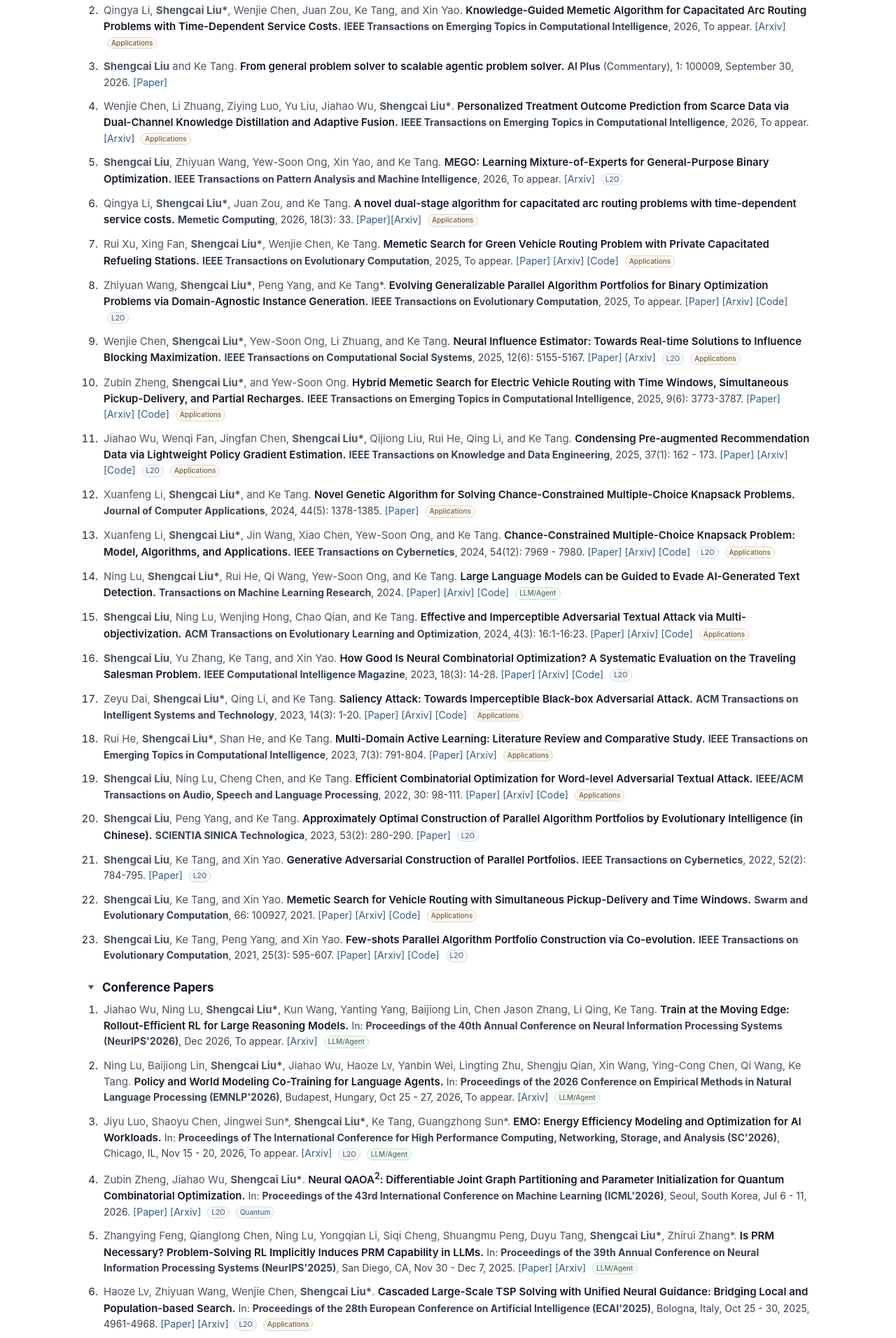
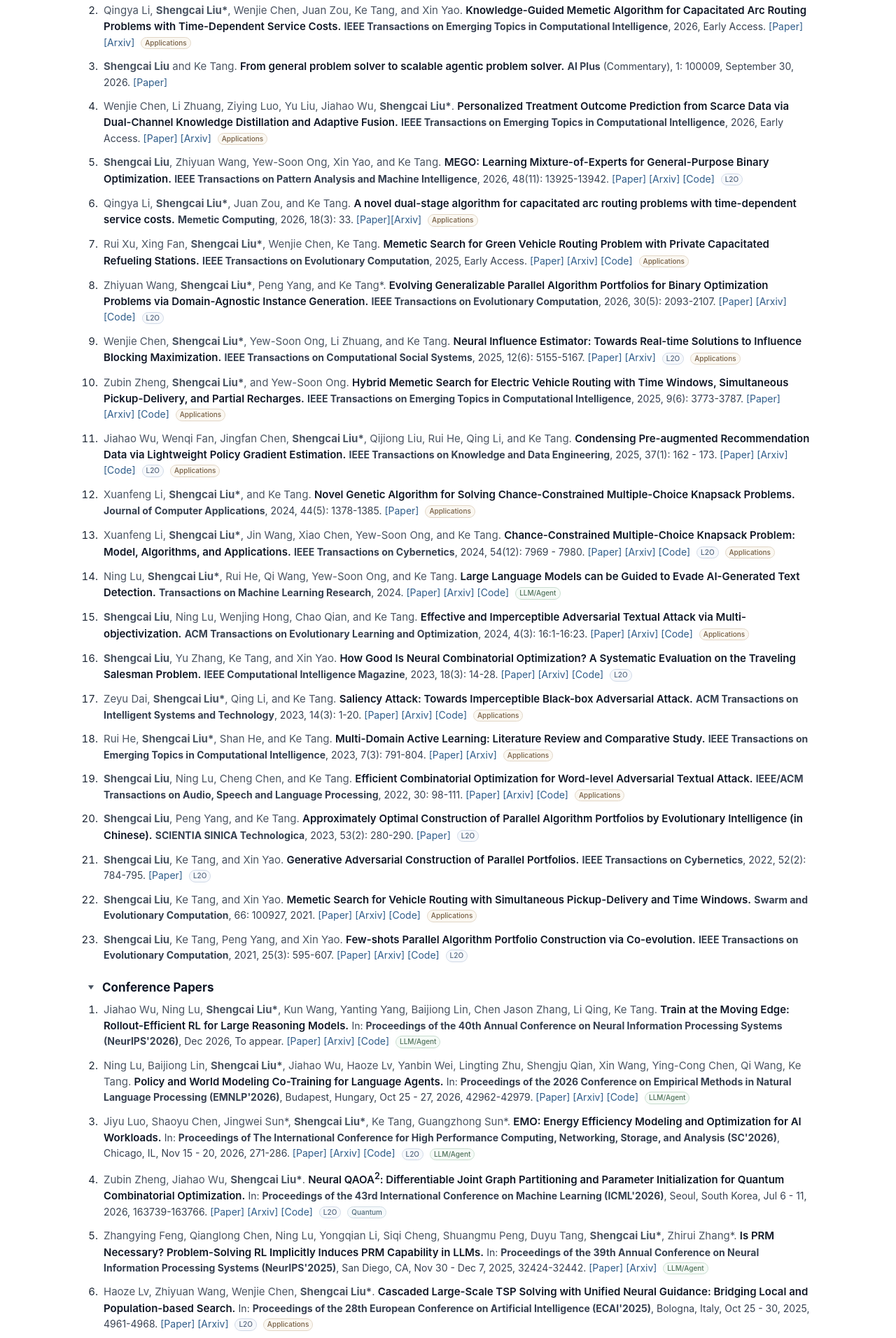
Before and after one commit to senshineL/senshinel.github.io, a plain HTML site: page index.html in a window 1280 px wide. Shown: the part 2296-4208 px from the top of the page at 70% size. Drawn offline with Linux system fonts and the light colour scheme; some packages are replaced by stand-ins of ours; a script that the page names is missing.

Commit message:
update paper details

```diff
--- a/index.html
+++ b/index.html
@@ -1135,7 +1135,7 @@
         <li class="publication-item" data-publication-item>
             <span class="publication-authors">Qingya Li, <b>Shengcai Liu*</b>, Wenjie Chen, Juan Zou, Ke Tang, and Xin Yao.</span>
             <span class="publication-title">Knowledge-Guided Memetic Algorithm for Capacitated Arc Routing Problems with Time-Dependent Service Costs.</span>
-            <span class="publication-venue"><b>IEEE Transactions on Emerging Topics in Computational Intelligence</b>, 2026, To appear. <a href='https://arxiv.org/abs/2507.21740'>[Arxiv]</a> <span class="publication-tag" data-tag="Applications">Applications</span></span>
+            <span class="publication-venue"><b>IEEE Transactions on Emerging Topics in Computational Intelligence</b>, 2026, Early Access. <a href='https://ieeexplore.ieee.org/document/11807982/'>[Paper]</a> <a href='https://arxiv.org/abs/2507.21740'>[Arxiv]</a> <span class="publication-tag" data-tag="Applications">Applications</span></span>
         </li>
 
         <li class="publication-item" data-publication-item>
@@ -1147,13 +1147,13 @@
         <li class="publication-item" data-publication-item>
             <span class="publication-authors">Wenjie Chen, Li Zhuang, Ziying Luo, Yu Liu, Jiahao Wu, <b>Shengcai Liu*</b>.</span>
             <span class="publication-title">Personalized Treatment Outcome Prediction from Scarce Data via Dual-Channel Knowledge Distillation and Adaptive Fusion.</span>
-            <span class="publication-venue"><b>IEEE Transactions on Emerging Topics in Computational Intelligence</b>, 2026, To appear. <a href='https://arxiv.org/abs/2510.26444'>[Arxiv]</a> <span class="publication-tag" data-tag="Applications">Applications</span></span>
+            <span class="publication-venue"><b>IEEE Transactions on Emerging Topics in Computational Intelligence</b>, 2026, Early Access. <a href='https://ieeexplore.ieee.org/document/11753868/'>[Paper]</a> <a href='https://arxiv.org/abs/2510.26444'>[Arxiv]</a> <span class="publication-tag" data-tag="Applications">Applications</span></span>
         </li>
 
         <li class="publication-item" data-publication-item>
             <span class="publication-authors"><b>Shengcai Liu</b>, Zhiyuan Wang, Yew-Soon Ong, Xin Yao, and Ke Tang.</span>
             <span class="publication-title">MEGO: Learning Mixture-of-Experts for General-Purpose Binary Optimization.</span>
-            <span class="publication-venue"><b>IEEE Transactions on Pattern Analysis and Machine Intelligence</b>, 2026, To appear. <a href='https://arxiv.org/pdf//2405.18884.pdf'>[Arxiv]</a> <span class="publication-tag" data-tag="L2O">L2O</span></span>
+            <span class="publication-venue"><b>IEEE Transactions on Pattern Analysis and Machine Intelligence</b>, 2026, 48(11): 13925-13942. <a href='https://ieeexplore.ieee.org/document/11601056/'>[Paper]</a> <a href='https://arxiv.org/pdf//2405.18884.pdf'>[Arxiv]</a> <a href='https://github.com/MetaronWang/MEGO'>[Code]</a> <span class="publication-tag" data-tag="L2O">L2O</span></span>
         </li>
 
         <li class="publication-item" data-publication-item>
@@ -1165,13 +1165,13 @@
         <li class="publication-item" data-publication-item>
             <span class="publication-authors">Rui Xu, Xing Fan, <b>Shengcai Liu*</b>, Wenjie Chen, Ke Tang.</span>
             <span class="publication-title">Memetic Search for Green Vehicle Routing Problem with Private Capacitated Refueling Stations.</span>
-            <span class="publication-venue"><b>IEEE Transactions on Evolutionary Computation</b>, 2025, To appear. <a href='https://ieeexplore.ieee.org/abstract/document/11271862'>[Paper]</a> <a href='https://arxiv.org/pdf//2504.04527.pdf'>[Arxiv]</a> <a href='https://github.com/FXBZ-research/METS-Algorithm'>[Code]</a> <span class="publication-tag" data-tag="Applications">Applications</span></span>
+            <span class="publication-venue"><b>IEEE Transactions on Evolutionary Computation</b>, 2025, Early Access. <a href='https://ieeexplore.ieee.org/abstract/document/11271862'>[Paper]</a> <a href='https://arxiv.org/pdf//2504.04527.pdf'>[Arxiv]</a> <a href='https://github.com/FXBZ-research/METS-Algorithm'>[Code]</a> <span class="publication-tag" data-tag="Applications">Applications</span></span>
         </li>
 
         <li class="publication-item" data-publication-item>
             <span class="publication-authors">Zhiyuan Wang, <b>Shengcai Liu*</b>, Peng Yang, and Ke Tang*.</span>
             <span class="publication-title">Evolving Generalizable Parallel Algorithm Portfolios for Binary Optimization Problems via Domain-Agnostic Instance Generation.</span>
-            <span class="publication-venue"><b>IEEE Transactions on Evolutionary Computation</b>, 2025, To appear. <a href='https://ieeexplore.ieee.org/abstract/document/11261396'>[Paper]</a> <a href='https://arxiv.org/pdf//2501.02906.pdf'>[Arxiv]</a> <a href='https://github.com/MetaronWang/DACE'>[Code]</a> <span class="publication-tag" data-tag="L2O">L2O</span></span>
+            <span class="publication-venue"><b>IEEE Transactions on Evolutionary Computation</b>, 2026, 30(5): 2093-2107. <a href='https://ieeexplore.ieee.org/abstract/document/11261396'>[Paper]</a> <a href='https://arxiv.org/pdf//2501.02906.pdf'>[Arxiv]</a> <a href='https://github.com/MetaronWang/DACE'>[Code]</a> <span class="publication-tag" data-tag="L2O">L2O</span></span>
         </li>
 
         <li class="publication-item" data-publication-item>
@@ -1279,31 +1279,31 @@
         <li class="publication-item" data-publication-item>
             <span class="publication-authors">Jiahao Wu, Ning Lu, <b>Shengcai Liu*</b>, Kun Wang, Yanting Yang, Baijiong Lin, Chen Jason Zhang, Li Qing, Ke Tang.</span>
             <span class="publication-title">Train at the Moving Edge: Rollout-Efficient RL for Large Reasoning Models.</span>
-            <span class="publication-venue">In: <b>Proceedings of the 40th Annual Conference on Neural Information Processing Systems (NeurIPS'2026)</b>, Dec 2026, To appear. <a href='https://arxiv.org/abs/2603.25184'>[Arxiv]</a> <span class="publication-tag" data-tag="LLM/Agent">LLM/Agent</span></span>
+            <span class="publication-venue">In: <b>Proceedings of the 40th Annual Conference on Neural Information Processing Systems (NeurIPS'2026)</b>, Dec 2026, To appear. <a href='https://neurips.cc/virtual/2026/poster/149668'>[Paper]</a> <a href='https://arxiv.org/abs/2603.25184'>[Arxiv]</a> <a href='https://github.com/JiahaoWuGit/HIVE-Efficient-Rollout-RL'>[Code]</a> <span class="publication-tag" data-tag="LLM/Agent">LLM/Agent</span></span>
         </li>
 
         <li class="publication-item" data-publication-item>
             <span class="publication-authors">Ning Lu, Baijiong Lin, <b>Shengcai Liu*</b>, Jiahao Wu, Haoze Lv, Yanbin Wei, Lingting Zhu, Shengju Qian, Xin Wang, Ying-Cong Chen, Qi Wang, Ke Tang.</span>
             <span class="publication-title">Policy and World Modeling Co-Training for Language Agents.</span>
-            <span class="publication-venue">In: <b>Proceedings of the 2026 Conference on Empirical Methods in Natural Language Processing (EMNLP'2026)</b>, Budapest, Hungary, Oct 25 - 27, 2026, To appear. <a href='https://arxiv.org/abs/2606.02388'>[Arxiv]</a> <span class="publication-tag" data-tag="LLM/Agent">LLM/Agent</span></span>
+            <span class="publication-venue">In: <b>Proceedings of the 2026 Conference on Empirical Methods in Natural Language Processing (EMNLP'2026)</b>, Budapest, Hungary, Oct 25 - 27, 2026, 42962-42979. <a href='https://aclanthology.org/2026.emnlp-main.1885/'>[Paper]</a> <a href='https://arxiv.org/abs/2606.02388'>[Arxiv]</a> <a href='https://github.com/ColinLu50/Policy-WorldModel-Agent'>[Code]</a> <span class="publication-tag" data-tag="LLM/Agent">LLM/Agent</span></span>
         </li>
 
         <li class="publication-item" data-publication-item>
             <span class="publication-authors">Jiyu Luo, Shaoyu Chen, Jingwei Sun*, <b>Shengcai Liu*</b>, Ke Tang, Guangzhong Sun*.</span>
             <span class="publication-title">EMO: Energy Efficiency Modeling and Optimization for AI Workloads.</span>
-            <span class="publication-venue">In: <b>Proceedings of The International Conference for High Performance Computing, Networking, Storage, and Analysis (SC'2026)</b>, Chicago, IL, Nov 15 - 20, 2026, To appear. <a href='https://arxiv.org/abs/2607.12324'>[Arxiv]</a> <span class="publication-tag" data-tag="L2O">L2O</span> <span class="publication-tag" data-tag="LLM/Agent">LLM/Agent</span></span>
+            <span class="publication-venue">In: <b>Proceedings of The International Conference for High Performance Computing, Networking, Storage, and Analysis (SC'2026)</b>, Chicago, IL, Nov 15 - 20, 2026, 271-286. <a href='https://www.computer.org/csdl/proceedings-article/sc/2026/478900a269/2lkuzqR9OI8'>[Paper]</a> <a href='https://arxiv.org/abs/2607.12324'>[Arxiv]</a> <a href='https://github.com/USTC-ADA/EMO'>[Code]</a> <span class="publication-tag" data-tag="L2O">L2O</span> <span class="publication-tag" data-tag="LLM/Agent">LLM/Agent</span></span>
         </li>
 
         <li class="publication-item" data-publication-item>
             <span class="publication-authors">Zubin Zheng, Jiahao Wu, <b>Shengcai Liu*</b>.</span>
             <span class="publication-title">Neural QAOA<sup>2</sup>: Differentiable Joint Graph Partitioning and Parameter Initialization for Quantum Combinatorial Optimization.</span>
-            <span class="publication-venue">In: <b>Proceedings of the 43rd International Conference on Machine Learning (ICML'2026)</b>, Seoul, South Korea, Jul 6 - 11, 2026. <a href='https://openreview.net/forum?id=knVbandOWj'>[Paper]</a> <a href='https://arxiv.org/abs/2605.13072'>[Arxiv]</a> <span class="publication-tag" data-tag="L2O">L2O</span> <span class="publication-tag" data-tag="Quantum">Quantum</span></span>
+            <span class="publication-venue">In: <b>Proceedings of the 43rd International Conference on Machine Learning (ICML'2026)</b>, Seoul, South Korea, Jul 6 - 11, 2026, 163739-163766. <a href='https://openreview.net/forum?id=knVbandOWj'>[Paper]</a> <a href='https://arxiv.org/abs/2605.13072'>[Arxiv]</a> <a href='https://github.com/0SliverBullet/Neural-QAOA-Squared'>[Code]</a> <span class="publication-tag" data-tag="L2O">L2O</span> <span class="publication-tag" data-tag="Quantum">Quantum</span></span>
         </li>
 
         <li class="publication-item" data-publication-item>
             <span class="publication-authors">Zhangying Feng, Qianglong Chen, Ning Lu, Yongqian Li, Siqi Cheng, Shuangmu Peng, Duyu Tang, <b>Shengcai Liu*</b>, Zhirui Zhang*.</span>
             <span class="publication-title">Is PRM Necessary? Problem-Solving RL Implicitly Induces PRM Capability in LLMs.</span>
-            <span class="publication-venue">In: <b>Proceedings of the 39th Annual Conference on Neural Information Processing Systems (NeurIPS'2025)</b>, San Diego, CA, Nov 30 - Dec 7, 2025. <a href='https://openreview.net/forum?id=ooiHIklvN5'>[Paper]</a> <a href='https://arxiv.org/abs/2505.11227.pdf'>[Arxiv]</a> <span class="publication-tag" data-tag="LLM/Agent">LLM/Agent</span></span>
+            <span class="publication-venue">In: <b>Proceedings of the 39th Annual Conference on Neural Information Processing Systems (NeurIPS'2025)</b>, San Diego, CA, Nov 30 - Dec 7, 2025, 32424-32442. <a href='https://openreview.net/forum?id=ooiHIklvN5'>[Paper]</a> <a href='https://arxiv.org/abs/2505.11227.pdf'>[Arxiv]</a> <span class="publication-tag" data-tag="LLM/Agent">LLM/Agent</span></span>
         </li>
 
         <li class="publication-item" data-publication-item>
@@ -1546,7 +1546,7 @@
 
             <!-- 2. Last Updated 部分 -->
             <!-- 使用 Python (build.py) 传入的 build_date 变量 -->
-            &copy; Shengcai LIU. Last updated: 2026-11-26.
+            &copy; Shengcai LIU. Last updated: 2026-11-27.
         </p>
     </div>
     <script type="text/javascript">
```
Also changed, not shown: 1 other file.
